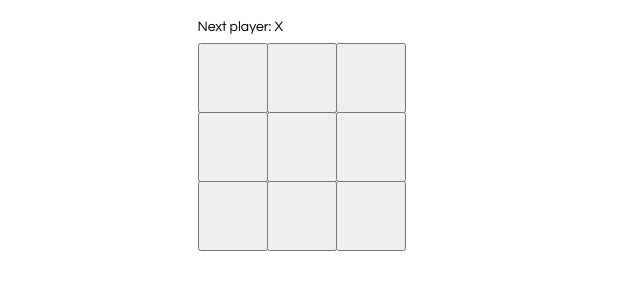
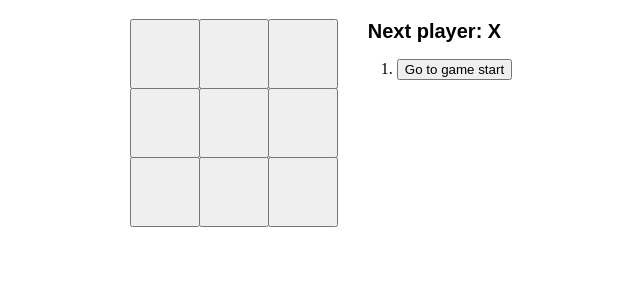
Before and after one commit to VeranikaBuzhynskaya/react-tic_tac_toe_game, a React app: page / in a window 1280 px wide. Shown: the whole page, without its empty margins (319-959 px from the left). Built offline with nearby package versions, Linux system fonts and the light colour scheme.

Commit message:
added history of game's moves

```diff
--- a/src/components/Board.js
+++ b/src/components/Board.js
@@ -1,60 +1,24 @@
-import React, { Component } from 'react';
+import React from 'react';
 import Square from './Square';
-import calculateWinner from '../helper/calculateWinner';
-import '../index.scss';
 
-class Board extends Component {
-    constructor(props){
-        super(props);
-        this.state = {
-            squares: Array(9).fill(null),
-            xIsNext: true,
-        };
-    }
+function Board(props) {
+    const renderSquare = (i) => (
+        <Square key={i} value={props.squares[i]} onClick={() => props.onClick(i)}/>
+    );
 
-    handleClick(i){
-        const squares = this.state.squares.slice();
-        if (calculateWinner(squares) || squares[i]) {
-            return;
-        }
-
-        squares[i] = this.state.xIsNext ? 'X' : 'O';
-        this.setState({
-            squares: squares,
-            xIsNext: !this.state.xIsNext,
-        });
-    }
-
-    renderSquare(i) {
-        return <Square value={this.state.squares[i]}
-            onClick={() => this.handleClick(i)}/>
-    }
-
-    render() {
-        const winner = calculateWinner(this.state.squares);
-        let status = (winner) ? 'Winner: ' + winner : 'Next player: ' + (this.state.xIsNext ? 'X' : 'O');
-
-        return (
+    return (
             <div>
-                <div className="status">{status}</div>
-                <div className="board-row">
-                    {this.renderSquare(0)}
-                    {this.renderSquare(1)}
-                    {this.renderSquare(2)}
-                </div>
-                <div className="board-row">
-                    {this.renderSquare(3)}
-                    {this.renderSquare(4)}
-                    {this.renderSquare(5)}
-                </div>
-                <div className="board-row">
-                    {this.renderSquare(6)}
-                    {this.renderSquare(7)}
-                    {this.renderSquare(8)}
-                </div>
+                {
+                    [...Array(3)].map((elem, i) => (
+                        <div key={i} className="board-row">
+                        {
+                            [...Array(3)].map((elem, j) => renderSquare(3 * i + j))
+                        }
+                        </div>
+                    ))
+                }
             </div>
         )
-    }
 }
 
 export default Board;
--- a/src/components/Game.js
+++ b/src/components/Game.js
@@ -1,17 +1,78 @@
 import React, { Component } from 'react';
 import Board from './Board';
+import calculateWinner from '../helper/calculateWinner';
 import '../index.scss';
 
 class Game extends Component {
+    constructor(props) {
+        super(props);
+        this.state = {
+            history: [{
+                squares: Array(9).fill(null)
+            }],
+            stepNumber: 0,
+            xIsNext: true
+        }
+    }
+
+    handleClick(i){
+        const history = this.state.history.slice(0, this.state.stepNumber + 1);
+        const current = history[history.length - 1];
+        const squares = current.squares.slice();
+
+        if (calculateWinner(squares) || squares[i]) {
+            return;
+        }
+        squares[i] = this.state.xIsNext ? 'X' : 'O';
+
+        this.setState({
+            history: history.concat([{
+                squares:squares,
+            }]),
+            stepNumber: history.length,
+            xIsNext: !this.state.xIsNext,
+        });
+    }
+
+    jumpTo(step) {
+        this.setState({
+          stepNumber: step,
+          xIsNext: (step % 2) === 0,
+        });
+    }
+
     render() {
+        const history = this.state.history;
+        const current = history[this.state.stepNumber];
+        const winner = calculateWinner(current.squares);
+        const moves = history.map((step, move) => {
+            const desc = move ?
+                'Go to move #' + move :
+                'Go to game start';
+            return (
+                <li key={move}>
+                    <button onClick={() => this.jumpTo(move)}>{desc}</button>
+                </li>
+            );
+        });
+
+        console.log(this.state.winner);
+
+        const status = (winner)
+            ? 'Winner: ' + winner
+            :  (this.state.stepNumber === 9) ? 'Game over draw' : 'Next player: ' + (this.state.xIsNext ? 'X' : 'O');
+
         return (
             <div className="game">
                 <div className="game-board">
-                    <Board/>
+                    <Board
+                        squares={current.squares}
+                        onClick={i => this.handleClick(i)}
+                    />
                 </div>
                 <div className="game-info">
-                    <div>{/*status*/}</div>
-                    <ol>{/* TODO */}</ol>
+                    <div className="game-status">{status}</div>
+                    <ol>{moves}</ol>
                 </div>
             </div>
         );
--- a/src/components/Square.js
+++ b/src/components/Square.js
@@ -1,5 +1,4 @@
 import React from 'react';
-import '../index.scss';
 
 function Square(props){
     return(
--- a/src/index.scss
+++ b/src/index.scss
@@ -1,5 +1,4 @@
   body {
-    font: 14px "Century Gothic", Futura, sans-serif;
     margin: 20px;
   }
 
@@ -10,6 +9,16 @@
   .game {
     display: flex;
     justify-content: center;
+  }
+
+
+  .game-info {
+    margin-left: 20px;
+
+    .game-status {
+      text-align: center;
+      font: bold 20px sans-serif;
+    }
   }
 
   .board-row {
@@ -31,10 +40,13 @@
     line-height: 70px;
 
     text-align: center;
-    font-size: 36px;
-    font-weight: bold;
+    font: bold 36px sans-serif;
 
     &:focus {
       outline: none;
     }
   }
+
+  ol {
+    padding-left: 40px;
+  }
```
Also changed, not shown: src/index.html (deleted, +0 -10 lines).
